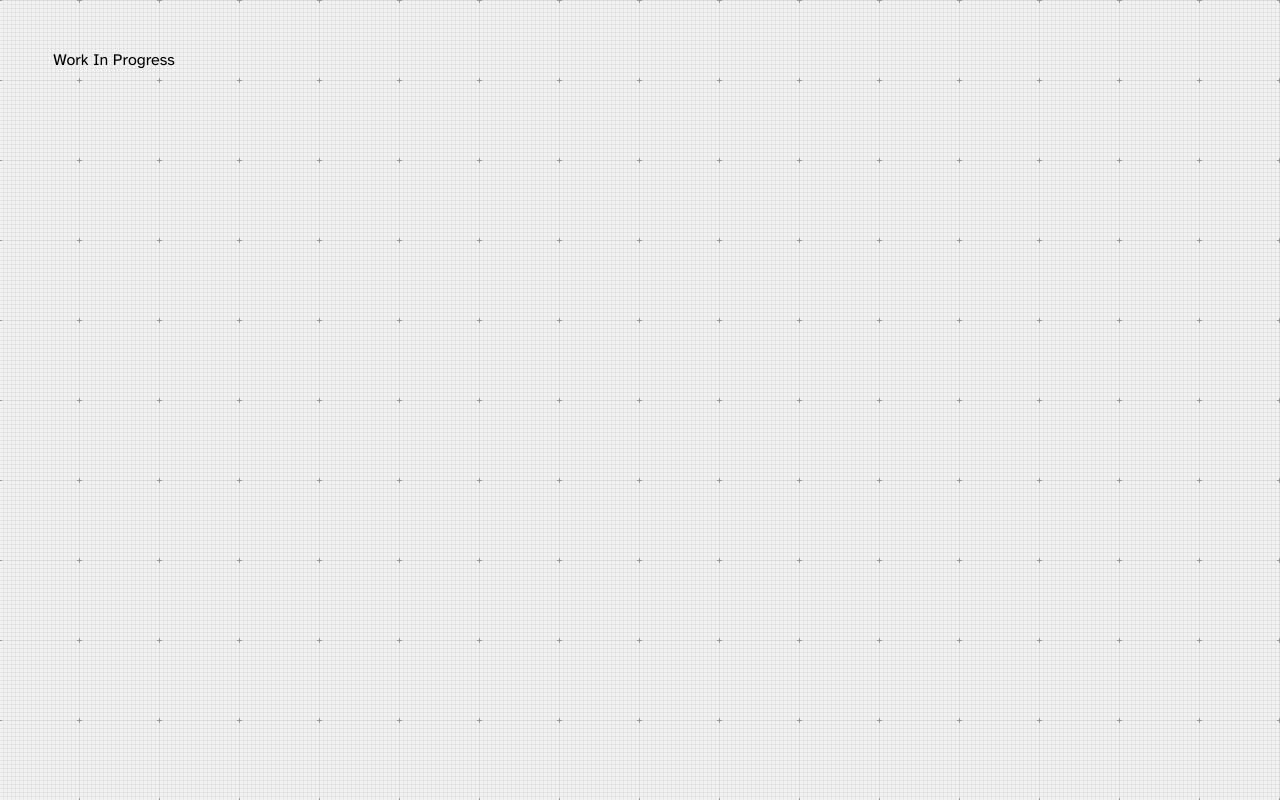
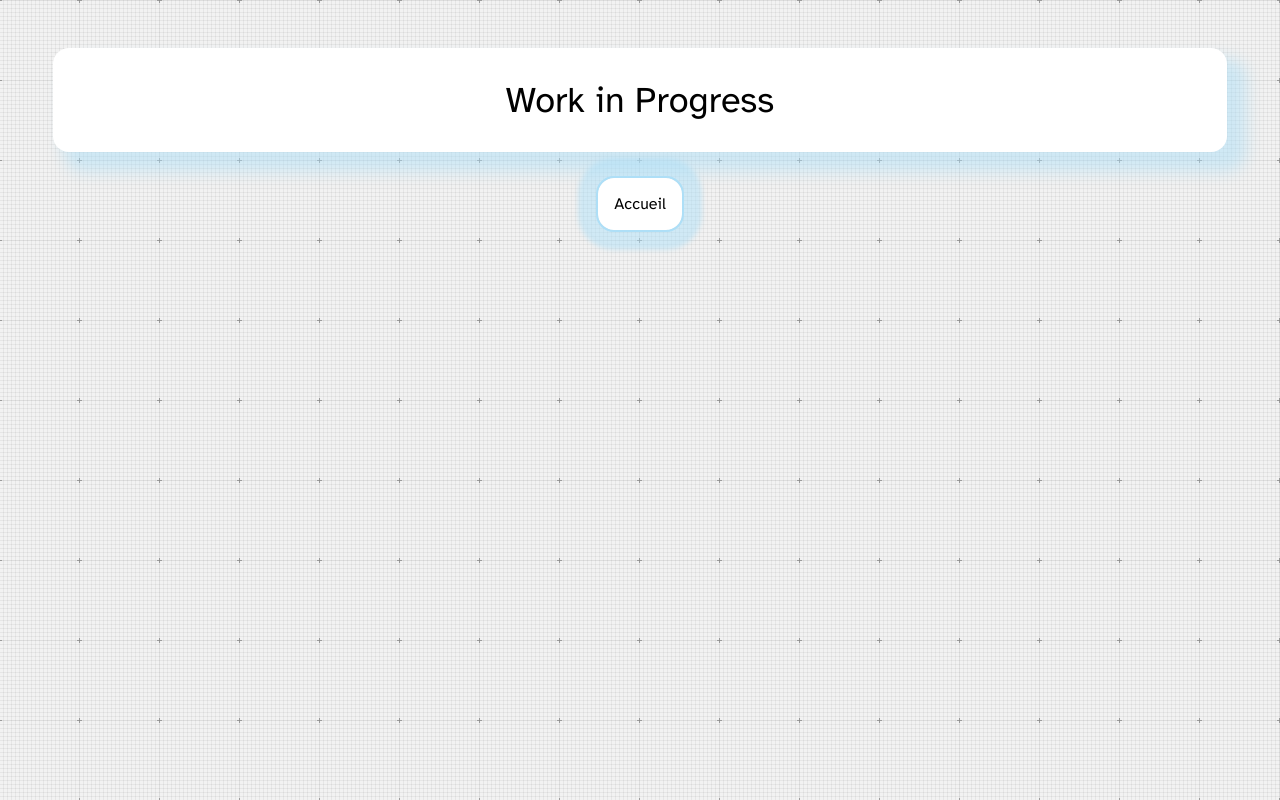
Before and after one commit to Sylvain-Lepoutre/react-bada11y, a React (Vite) app: page /wip in a window 1280 px wide. Built offline with nearby package versions, Linux system fonts and the light colour scheme.

Commit message:
feat(wip.tsx): handle error

```diff
--- a/src/router.tsx
+++ b/src/router.tsx
@@ -11,6 +11,7 @@ export const router = createBrowserRouter([
   {
     path: "/",
     element: <Root />,
+    errorElement: <Wip />,
   },
   {
     path: "/wip",
--- a/src/routes/wip.tsx
+++ b/src/routes/wip.tsx
@@ -1,5 +1,19 @@
+import { Heading1 } from "../components/headings/Heading1";
+import { ButtonLink } from "../components/links/ButtonLink";
+import { Section } from "../components/sections/Section";
+
 export const Wip = () => (
   <main className="mx-auto my-12 w-11/12">
-    <p>Work In Progress</p>
+    <Section>
+      <Heading1>Work in Progress</Heading1>
+    </Section>
+
+    <div className="text-center">
+      <ButtonLink
+        label="Accueil"
+        srLabel="Revenir à la page d'accueil de Inotest"
+        url="/"
+      />
+    </div>
   </main>
 );
```
